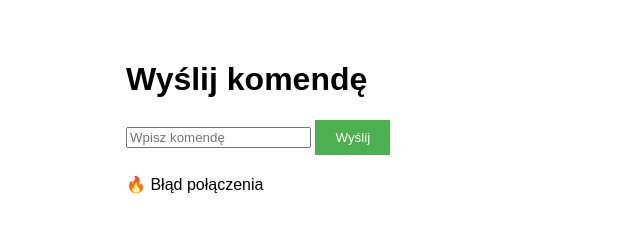
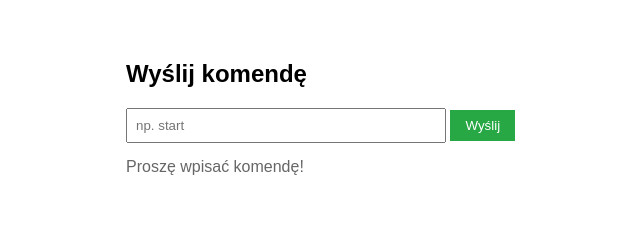
Before and after one commit to xMacha/nd-hbesgwgwf, a plain HTML site: page index.html in a window 1280 px wide. Both pictures are taken after a click on the button "Wyślij". Shown: the whole page, without its empty margins (214-854 px from the left). Drawn offline with Linux system fonts and the light colour scheme; no server answers.

Commit message:
Update index.html

```diff
--- a/index.html
+++ b/index.html
@@ -1,62 +1,56 @@
 <!DOCTYPE html>
-<html lang="pl">
+<html>
 <head>
+    <title>Panel Sterowania</title>
     <meta charset="UTF-8">
-    <title>Panel Sterowania</title>
     <style>
-        body {
-            font-family: Arial, sans-serif;
-            max-width: 600px;
-            margin: 20px auto;
-            padding: 20px;
-        }
-        button {
-            padding: 10px 20px;
-            background: #4CAF50;
-            color: white;
-            border: none;
-            cursor: pointer;
-        }
+        body { font-family: Arial; max-width: 600px; margin: 20px auto; padding: 20px; }
+        input { padding: 8px; width: 300px; }
+        button { padding: 8px 15px; background: #28a745; color: white; border: none; }
+        #status { margin-top: 15px; color: #666; }
     </style>
 </head>
 <body>
-    <h1>Wyślij komendę</h1>
-
-    <div>
-        <input type="text" id="commandInput" placeholder="Wpisz komendę">
+    <h2>Wyślij komendę</h2>
+    <input type="text" id="commandInput" placeholder="np. start">
     <button onclick="sendCommand()">Wyślij</button>
-    </div>
-
-    <div id="status" style="margin-top: 20px;"></div>
+    <div id="status"></div>
 
     <script>
         const API_URL = 'https://macha111.pythonanywhere.com/api/command';
-const API_KEY = 'TAJNY_KLUCZ_123'; // MUSI BYĆ IDENTYCZNY JAK W APLIKACJI
+        const API_KEY = 'cfel'; // Upewnij się że jest identyczny!
 
         async function sendCommand() {
             const command = document.getElementById('commandInput').value;
+            const statusDiv = document.getElementById('status');
+
+            if(!command) {
+                statusDiv.textContent = "Proszę wpisać komendę!";
+                return;
+            }
+
+            statusDiv.textContent = "⌛ Wysyłanie...";
 
             try {
                 const response = await fetch(API_URL, {
                     method: 'POST',
                     headers: {
                         'Content-Type': 'application/json',
-                'X-API-Key': API_KEY // Klucz w nagłówku
+                        'X-API-Key': API_KEY
                     },
                     body: JSON.stringify({ command })
                 });
 
                 const data = await response.json();
-        console.log("Odpowiedź serwera:", data); // Debug
 
                 if(response.ok) {
-            document.getElementById('status').textContent = "✅ Komenda wysłana!";
+                    statusDiv.innerHTML = `✅ Wysłano! ID: <code>${data.id}</code>`;
                 } else {
-            document.getElementById('status').textContent = `❌ Błąd: ${data.error}`;
+                    statusDiv.textContent = `❌ Błąd: ${data.error}`;
                 }
             } catch(error) {
-        console.error("Pełny błąd:", error);
-        document.getElementById('status').textContent = "🔥 Błąd połączenia";
+                statusDiv.textContent = "🔥 Błąd połączenia";
+                console.error("Szczegóły błędu:", error);
             }
         }
     </script>
```
Lines whose indentation alone changed are shown as unchanged.
